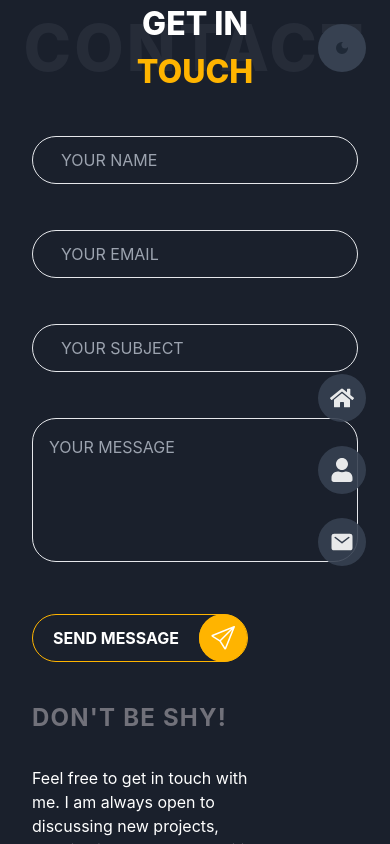
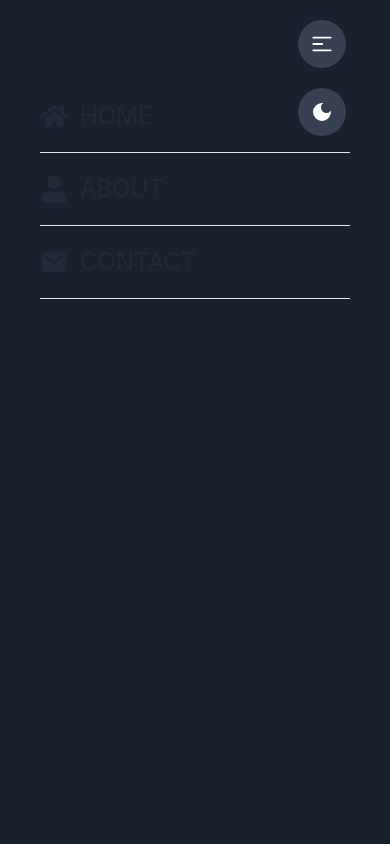
Before and after one commit to 5maurosivamani/portfolio, a React (Vite) app: page /contact in a window 390 px wide. Shown: the top 844 px of the page. Built offline with nearby package versions, Linux system fonts and the light colour scheme.

Commit message:
implementation: added the sidebar

```diff
--- a/src/components/Button.jsx
+++ b/src/components/Button.jsx
@@ -7,10 +7,8 @@ function Button({ title, classes = "", icon: Icon, ...props }) {
         className={`group h-12  flex items-center justify-between rounded-full border border-light-primary text-dark-primary hover:text-white  dark:text-white relative ${classes}`}
         {...props}
       >
-        <span className="font-bold uppercase px-5 text-nowrap z-20">
-          {title}
-        </span>
-        <div className="h-12 w-12 flex justify-center items-center rounded-full bg-light-primary  text-white z-20">
+        <span className="font-bold uppercase px-5 text-nowrap z-[1]">{title}</span>
+        <div className="h-12 w-12 flex justify-center items-center rounded-full bg-light-primary  text-white z-[1]">
           <Icon size={24} />
         </div>
         <div className="h-full absolute top-0 right-0 w-12 group-hover:w-full transition-[width] duration-400 bg-light-primary  rounded-full"></div>
--- a/src/components/NavLinks.jsx
+++ b/src/components/NavLinks.jsx
@@ -1,11 +1,13 @@
 import React, { useEffect, useState } from "react";
 import { FaHome, FaSuitcase, FaUser } from "react-icons/fa";
 import { IoMail } from "react-icons/io5";
-import { MdDarkMode, MdSunny } from "react-icons/md";
+import { MdClose, MdDarkMode, MdSunny } from "react-icons/md";
 import { Link } from "react-router-dom";
 import { selectTheme, toggleTheme } from "../redux/features/themeSlice";
 import { useDispatch, useSelector } from "react-redux";
 import { getId } from "../utils";
+import { HiMiniBars3CenterLeft } from "react-icons/hi2";
+import { toggleIsOpen } from "../redux/features/sideBarSlice";
 
 const NAV_LINKS_DATA = [
   {
@@ -29,24 +31,23 @@ function NavLinks() {
   const dispatch = useDispatch();
   const selectedTheme = useSelector(selectTheme);
   const [theme, setTheme] = useState(selectedTheme);
+  const selectedIsOpen = useSelector(state => state.sidebar.value)
+  const [isOpen, setIsOpen] = useState(selectedIsOpen);
 
   useEffect(() => {
     dispatch(toggleTheme());
   }, [theme]);
 
+  useEffect(() => {
+    dispatch(toggleIsOpen());
+  }, [isOpen]);
+
   const getUniqueId = getId();
 
   return (
-    <div className="h-full    fixed top-0 right-0 flex flex-col justify-between items-end m-6">
-      <div
-        className="bg-gray-700 h-12 w-12 rounded-full flex justify-center items-center hover:bg-light-primary   cursor-pointer transition-all duration-500"
-        onClick={() => {
-          setTheme((pre) => (pre === "dark" ? "light" : "dark"));
-        }}
-      >
-        <Link>{theme === "dark" ? <MdSunny /> : <MdDarkMode />}</Link>
-      </div>
-      <ul className="space-y-6 flex flex-col items-end">
+    <div>
+      <div className="h-full  fixed top-0 right-0 flex flex-col justify-center items-end m-6">
+        <ul className="space-y-6 hidden lg:flex flex-col items-end">
           {NAV_LINKS_DATA?.map(({ name, path, icon: Icon }) => (
             <li key={getUniqueId.next().value}>
               <Link
@@ -61,9 +62,60 @@ function NavLinks() {
             </li>
           ))}
         </ul>
-      <span></span>
+      </div>
+      <div
+        className={`w-full h-screen fixed top-0 left-0 p-10 py-20 bg-white dark:bg-light-secondary z-50 transition-all duration-700 ${
+          isOpen ? "left-0" : "-left-full"
+        }`}
+      >
+        <ul>
+          {NAV_LINKS_DATA?.map(({ name, path, icon: Icon }) => (
+            <li
+              className="flex items-center border-b  border-b-slate-200 py-5"
+              key={getUniqueId.next().value}
+              onClick={() => {
+                setIsOpen(false);
+              }}
+            >
+              <Icon size={28} />
+              <Link to={path} className="ms-3 text-2xl ">
+                {name}
+              </Link>
+            </li>
+          ))}
+        </ul>
+      </div>
+      <div className="flex flex-col space-y-5 fixed right-5 top-5 z-50 ">
+        <RoundedButton
+          icon={isOpen ? MdClose : HiMiniBars3CenterLeft}
+          onClick={() => {
+            setIsOpen((pre) => !pre);
+          }}
+          classes="lg:hidden mx-6"
+        />
+        <RoundedButton
+          icon={theme === "dark" ? MdSunny : MdDarkMode}
+          onClick={() => {
+            setTheme((pre) => (pre === "dark" ? "light" : "dark"));
+          }}
+          classes="mx-6"
+        />
+      </div>
     </div>
   );
 }
 
 export default NavLinks;
+
+const RoundedButton = ({ icon: Icon, classes, ...props }) => {
+  return (
+    <div
+      className={`bg-gray-700 h-12 w-12 rounded-full flex justify-center items-center hover:bg-light-primary text-white  cursor-pointer transition-all duration-500 ${classes}`}
+      {...props}
+    >
+      {/* <Link>{theme === "dark" ? <MdSunny /> : <MdDarkMode />}</Link>
+       */}
+      <Icon size={24} />
+    </div>
+  );
+};
--- a/src/components/PageHeading.jsx
+++ b/src/components/PageHeading.jsx
@@ -3,11 +3,11 @@ import React from "react";
 function PageHeading({ title, subTitle }) {
   return (
     <div>
-      <div className="relative text-center uppercase">
-        <h1 className="text-[4rem] sm:text-[5.5rem] md:text-[7rem] font-extrabold tracking-wider text-gray-500 opacity-15">
+      <div className="relative text-center uppercase my-5 md:my-2">
+        <h1 className="text-[3.1rem] sm:text-[5.5rem] md:text-[7rem] font-extrabold tracking-wider text-gray-500 opacity-15">
           {title}
         </h1>
-        <h2 className="text-[2rem] sm:text-[2.5rem] md:text-[3.5rem] font-extrabold absolute top-1/2 left-1/2 -translate-x-1/2 -translate-y-1/2 text-gray-700 dark:text-white">
+        <h2 className="text-[1.8rem] sm:text-[2.5rem] md:text-[3.5rem] font-extrabold absolute top-1/2 left-1/2 -translate-x-1/2 -translate-y-1/2 text-gray-700 dark:text-white">
           {subTitle?.[0]}{" "}
           <span className="text-light-primary">{subTitle[1]}</span>
         </h2>
--- a/src/layout/Root.jsx
+++ b/src/layout/Root.jsx
@@ -1,12 +1,15 @@
 import React from "react";
 import { Outlet } from "react-router-dom";
 import { NavLinks } from "../components";
+import { useSelector } from "react-redux";
 
 function Root() {
+  const isOpen = useSelector((state) => state.sidebar.value);
+
   return (
     <div className="flex flex-col">
       {/* Your app content goes here */}
-      <div className="h-screen w-full relative">
+      <div className={`h-screen w-full relative transition-all duration-500 ${isOpen ? 'overflow-hidden': ""}`}>
         <Outlet />
         <NavLinks />
       </div>
--- a/src/pages/Contact.jsx
+++ b/src/pages/Contact.jsx
@@ -35,7 +35,7 @@ function Contact() {
     <div className="h-full bg-white dark:bg-dark-primary text-dark-primary dark:text-white">
       <PageHeading title="Contact" subTitle={["Get In", "Touch"]} />
 
-      <div className="w-full md:w-5/6 mx-auto py-10 px-8 sm:p-10  flex flex-col-reverse md:flex-row  bg-white dark:bg-dark-primary">
+      <div className="w-full md:w-5/6 mx-auto  mt-2 py-10 px-8 sm:p-10  flex flex-col-reverse md:flex-row  bg-white dark:bg-dark-primary">
         <div className="w-full md:w-1/2 mt-10 md:mt-0 ">
           <PersonalInfo />
         </div>
--- /dev/null
+++ b/src/redux/features/sideBarSlice.js
@@ -0,0 +1,19 @@
+import { createSlice } from "@reduxjs/toolkit";
+
+const sideBarSlice = createSlice({
+  name: "sidebar",
+  initialState: {
+    value: false,
+  },
+  reducers: {
+    toggleIsOpen: (state) => {
+      state.value = !state.value;
+    },
+    setIsOpen: (state, action) => {
+      state.value = action.payload;
+    },
+  },
+});
+
+export const { toggleIsOpen, setIsOpen } = sideBarSlice.actions;
+export default sideBarSlice.reducer;
--- a/src/redux/store.js
+++ b/src/redux/store.js
@@ -1,10 +1,12 @@
 // src/app/store.js
 import { configureStore } from "@reduxjs/toolkit";
 import themeReducer from "./features/themeSlice.js"; // Example slice
+import sideBarReducer from "./features/sideBarSlice.js";
 
 const store = configureStore({
   reducer: {
     theme: themeReducer,
+    sidebar: sideBarReducer
   },
 });
 
```
Lines whose indentation alone changed are shown as unchanged.
